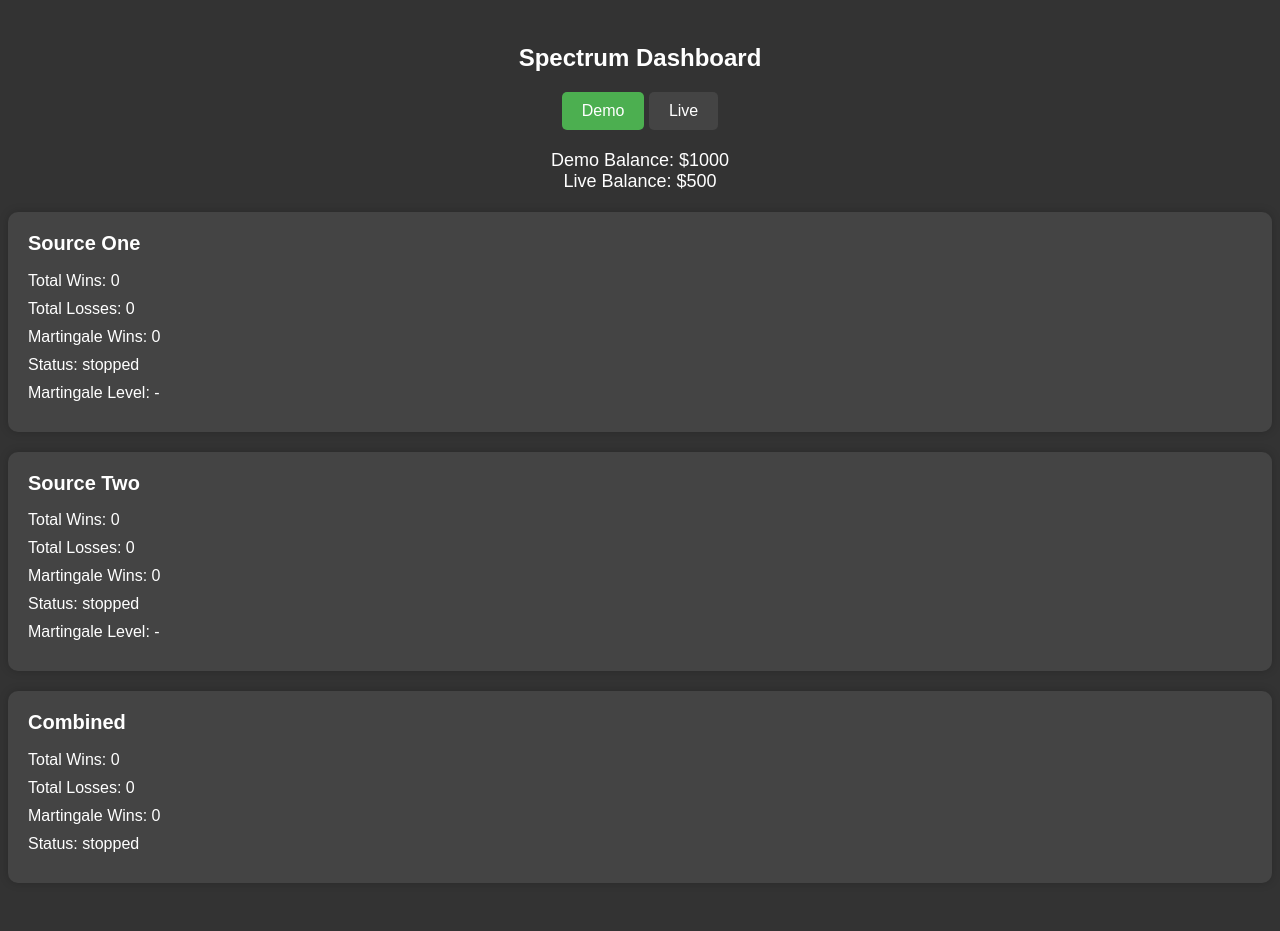
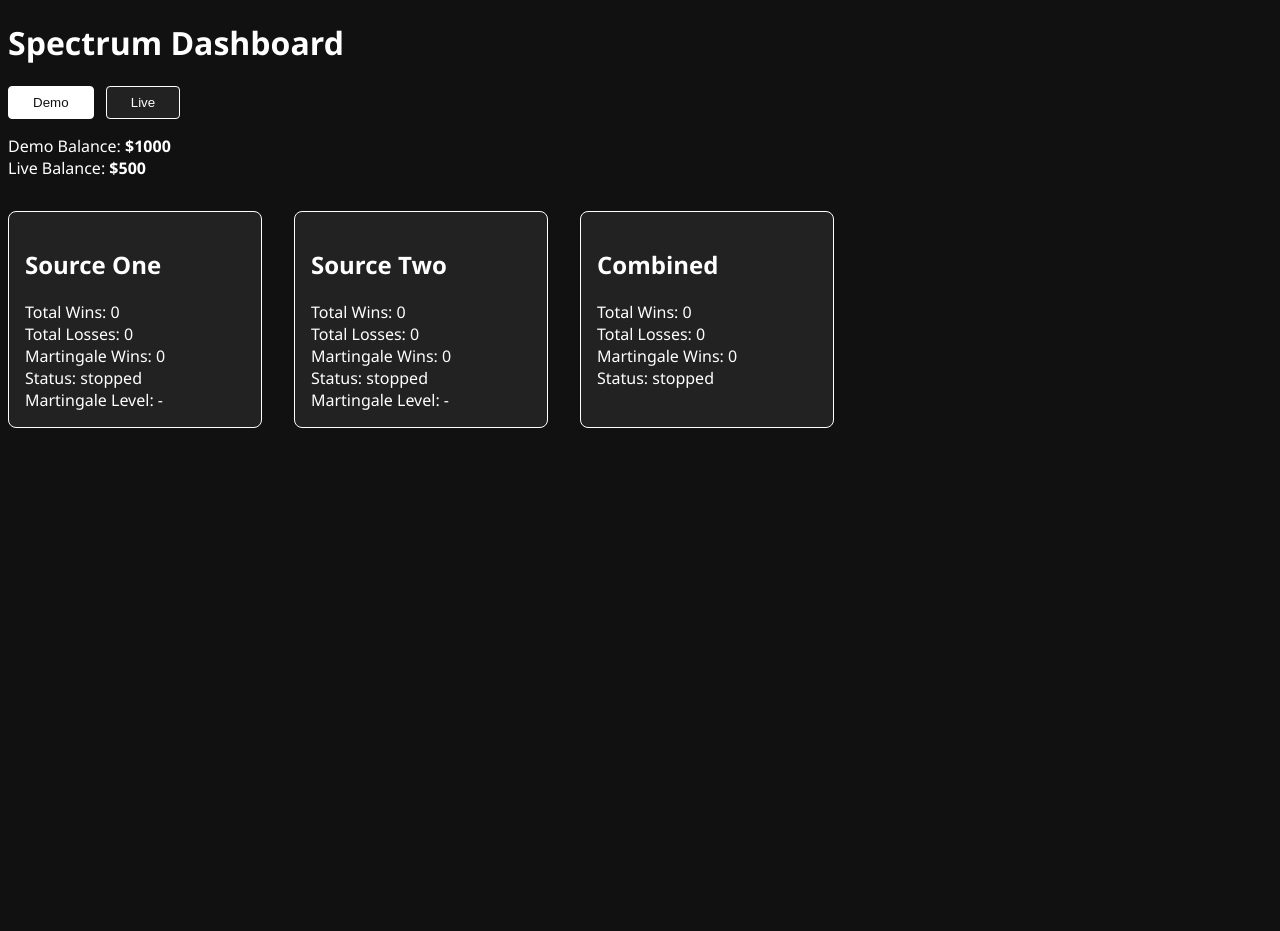
Before and after one commit to desmond772/Spectrum_dashboard-, a FastAPI app: page / in a window 1280 px wide. After the commit the page ends 428 px from the top, so only its background shows below. Run offline with FastAPI, Linux system fonts and the light colour scheme.

Commit message:
Update styles.css

```diff
--- a/dashboard/static/styles.css
+++ b/dashboard/static/styles.css
@@ -1,72 +1,42 @@
-body {
-    font-family: Arial, sans-serif;
-    background-color: #333;
+body.dark-bg {
+    background: #111;
     color: #fff;
-    padding: 20px;
+    font-family: 'Segoe UI', Arial, sans-serif;
 }
-
-h1 {
-    text-align: center;
-    margin-bottom: 20px;
-    font-size: 24px;
-}
-
-.mode-switch {
-    text-align: center;
-    margin-bottom: 20px;
-}
-
-.mode-switch button {
-    padding: 10px 20px;
-    border: none;
-    border-radius: 5px;
-    cursor: pointer;
-    font-size: 16px;
-    background-color: #444;
+h1, h2 {
     color: #fff;
 }
-
-.mode-switch button.selected {
-    background-color: #4CAF50;
-    color: #fff;
-}
-
-.balances {
-    text-align: center;
-    margin-bottom: 20px;
-    font-size: 18px;
-}
-
 .dashboard-grid {
     display: flex;
-    flex-direction: column;
-    align-items: center;
+    gap: 2rem;
+    margin-top: 2rem;
 }
-
 .source-section, .combined-section {
-    background-color: #444;
-    padding: 20px;
-    border-radius: 10px;
-    box-shadow: 0 0 10px rgba(0, 0, 0, 0.2);
-    margin-bottom: 20px;
-    width: 100%;
+    background: #222;
+    border: 1px solid #fff;
+    border-radius: 8px;
+    padding: 1rem;
+    min-width: 220px;
 }
-
-.source-section h2, .combined-section h2 {
-    margin-top: 0;
-    font-size: 20px;
+.mode-switch {
+    margin-bottom: 1rem;
 }
-
-.source-section div, .combined-section div {
-    font-size: 16px;
-    margin-bottom: 10px;
+.mode-switch button {
+    background: #222;
+    color: #fff;
+    border: 1px solid #fff;
+    padding: 0.5rem 1.5rem;
+    margin-right: 0.5rem;
+    border-radius: 4px;
+    cursor: pointer;
 }
-
-@media only screen and (max-width: 768px) {
-    body {
-        padding: 10px;
-    }
-    h1 {
-        font-size: 20px;
-    }
-    }
+.mode-switch button.selected {
+    background: #fff;
+    color: #111;
+}
+.balances {
+    margin-bottom: 1rem;
+}
+.balances span {
+    font-weight: bold;
+}
```
